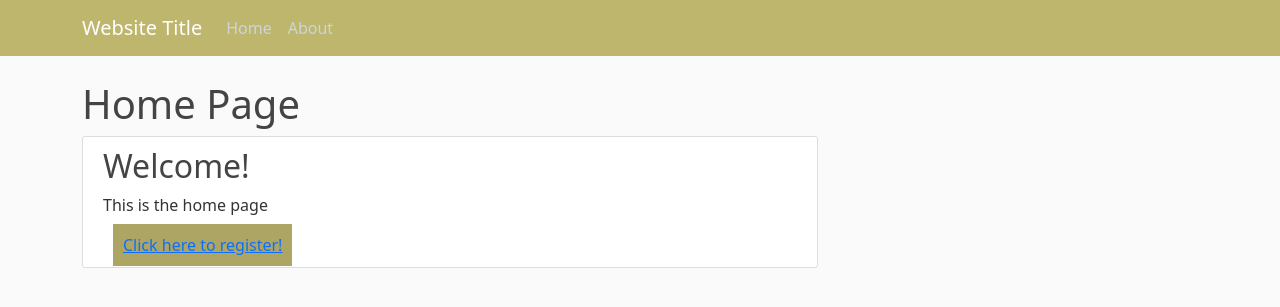
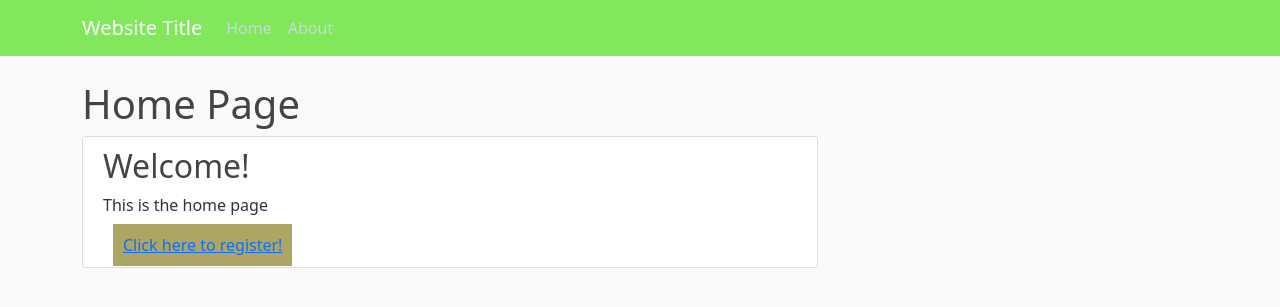
Before and after one commit to swish22/seo_flask_demo, a Flask app: page / in a window 1280 px wide. Shown: the top 307 px of the page. Run offline with Flask 3, Linux system fonts and the light colour scheme.

Commit message:
changed background

```diff
--- a/static/main.css
+++ b/static/main.css
@@ -9,7 +9,7 @@
 }
 
 .bg-steel {
-  background-color: #beb66c;
+  background-color: #81e85c;
 }
 .reg_button{
   background-color: #ada564;
```
